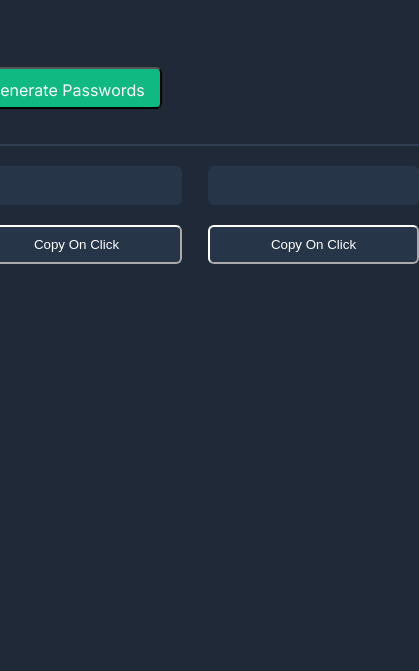
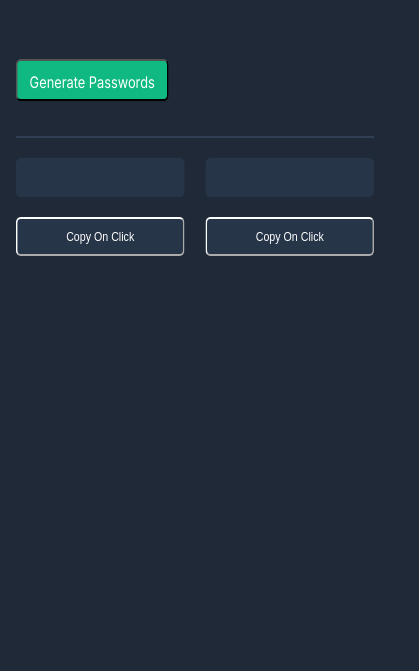
Before and after one commit to JaggedHorzion/Password-Generator, a plain HTML site: page index.html in a window 390 px wide. Shown: the part 173-844 px from the top of the page, 419 px wide, since content can reach past the window. Drawn offline with Linux system fonts and the light colour scheme.

Commit message:
Fixed a scaling issue on mobile screens

```diff
--- a/index.css
+++ b/index.css
@@ -1,5 +1,6 @@
 body {
     background-color: #1F2937;
+    margin: 0;
 
 }
 
@@ -96,3 +97,9 @@ span {
     color: white;
     border-color: #FFFFFF;
 }
+
+@media only screen and (max-width: 426px) {
+    .container {
+        transform: scale(0.8, 1);
+    }
+}
```
